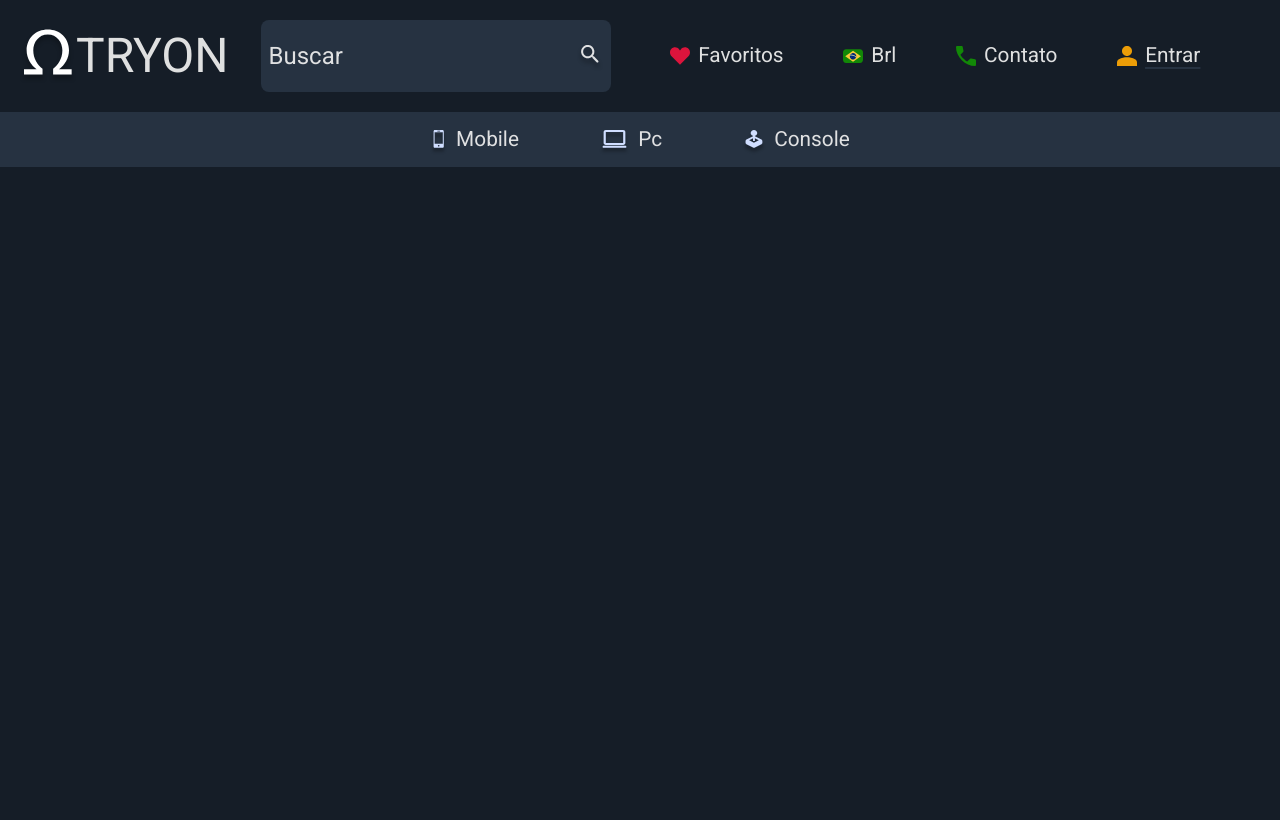
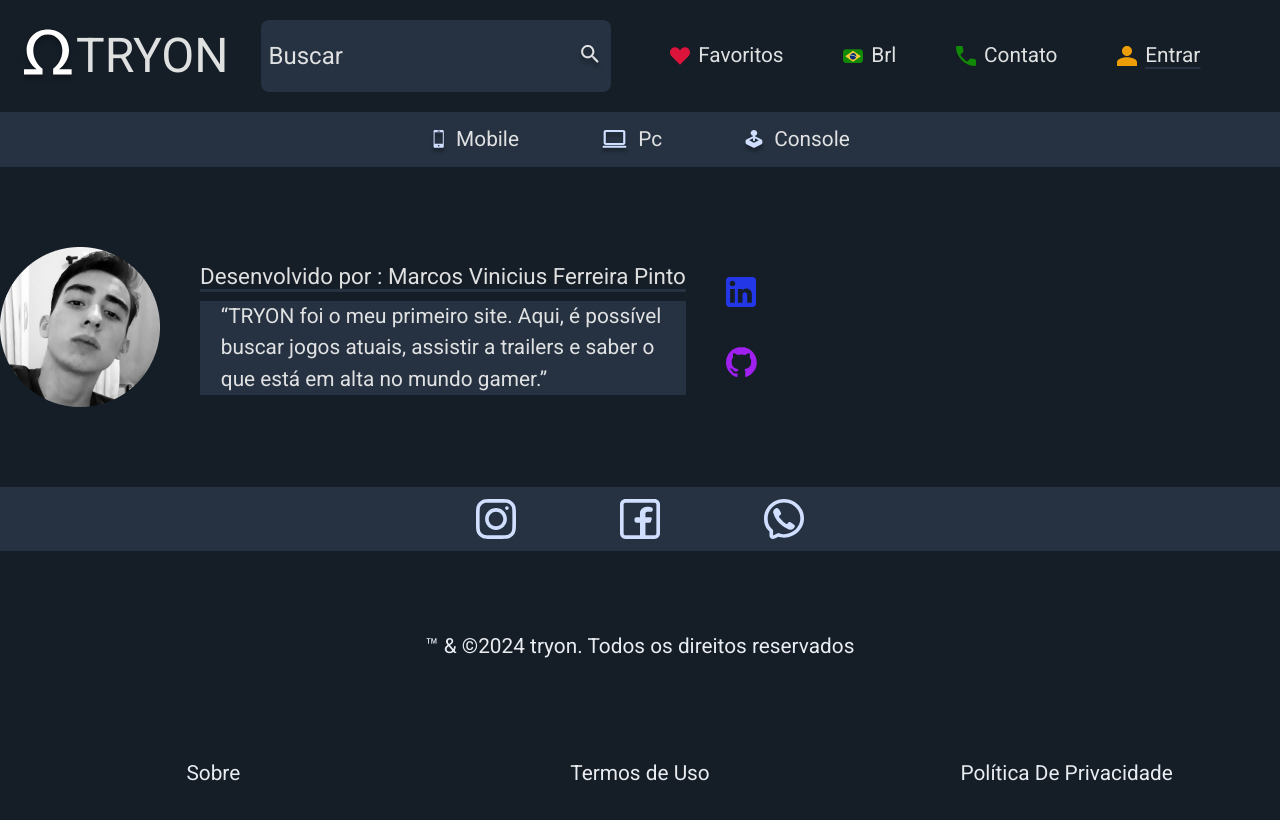
Before and after one commit to MarcosFerreira2024/projeto-site, a website: page src/sobre.html in a window 1280 px wide. Drawn offline with Linux system fonts and the light colour scheme.

Commit message:
pagina sobre

```diff
--- a/src/sobre.html
+++ b/src/sobre.html
@@ -47,5 +47,39 @@
         </div>
     </nav>
 
+    <section class="max-w-[1320px] mx-auto flex justify-center md:justify-normal ">
+        <div class="mt-20 flex md:gap-10 gap-4 items-center">
+            <img src="/img/fotos/perfil.png" alt="" class="md:w-[160px] sm:w-[120px] w-[100px]">
+            <div>
+                <h2 class="md:text-[1.4rem] sm:text-[1.325rem] text-[0.9rem] text-[#eeee] underline md:max-w-[100%] text-nowrap  decoration-[#263241] underline-offset-[5px] decoration-[3px]">Desenvolvido por : Marcos Vinicius Ferreira Pinto</h2>
+                <div class="bg-[#263241] mt-2 justify-center flex">
+                    <h3 class="md:text-[1.3rem] text-[0.9rem] text-[#eeee] text-center max-w-[38ch] md:text-left">“TRYON foi o meu primeiro site. Aqui, é possível buscar jogos atuais, assistir a trailers e saber o que está em alta no mundo gamer.” </h3>
+                </div>
+            </div>
+            <div class="grid gap-10">
+                <a href="https://www.linkedin.com/in/marcos-vinicius-ferreira/" class="flex items-center md:text-[1.3rem] text-[0.9rem] text-[#eeee] max-w-[38ch] text-left gap-2"><img src="/img/icons/icone-linkedin.svg" alt=""></a>
+                <a href="https://github.com/MarcosFerreira2024" class="flex items-center md:text-[1.3rem] text-[0.9rem] text-[#eeee] max-w-[38ch] text-left gap-2"><img src="/img/icons/icone-github.svg" alt=""></a>
+
+            </div>
+
+        </div>
+    </section>
+    <footer class="lg:mt-20 mt-16" id="contato">
+        <div class="bg-[#263241] flex justify-center mx-auto gap-10 md:gap-20">
+          <a href="" class="p-3"><img src="../img/icons/icone-insta.svg" alt="" class="sm:h-[40px] h-[30px]"></a>
+          <a href="" class="p-3" ><img src="../img/icons/icone-face.svg" alt="" class="sm:h-[40px] h-[30px]"></a>
+          <a href="" class="p-3"><img src="../img/icons/icone-zap.svg" alt="" class="sm:h-[40px] h-[30px]"></a>
+        </div>
+        <div class="grid justify-center lg:mt-20 mt-10 text-center max-w-[1320px]   mx-auto">
+          <p class="text-[#E9ECF0] md:text-[1.3rem] sm:text-[1.125rem]">™ & ©2024 tryon. Todos os direitos reservados</p>
+        </div>
+        <div class=" grid grid-cols-2 md:grid-cols-3 gap-[30px] justify-center mx-auto md:mt-24 mt-10 md:gap-[0] max-w-[1320px]  md:mb-20 mb-5 items-center">
+          <a href="../src/sobre.html" class="text-[#E9ECF0] texto md:text-[1.3rem] sm:text-[1.125rem] text-nowrap text-center text-click">Sobre</a>
+          <a href="" class="text-[#E9ECF0] texto md:text-[1.3rem] sm:text-[1.125rem] text-nowrap text-center text-click ">Termos de Uso</a>
+          <a href="" class="text-[#E9ECF0] texto md:text-[1.3rem] sm:text-[1.125rem] text-nowrap col-span-2 md:col-auto text-center text-click">Política De Privacidade</a>
+          </div>
+        </div>
+      </footer>
+
 </body>
 <script src="../script.js"></script>
```
Also changed, not shown: img/fotos/perfil.png (added), img/icons/icone-github.svg (added), img/icons/icone-linkedin.svg (added), src/output.css.
